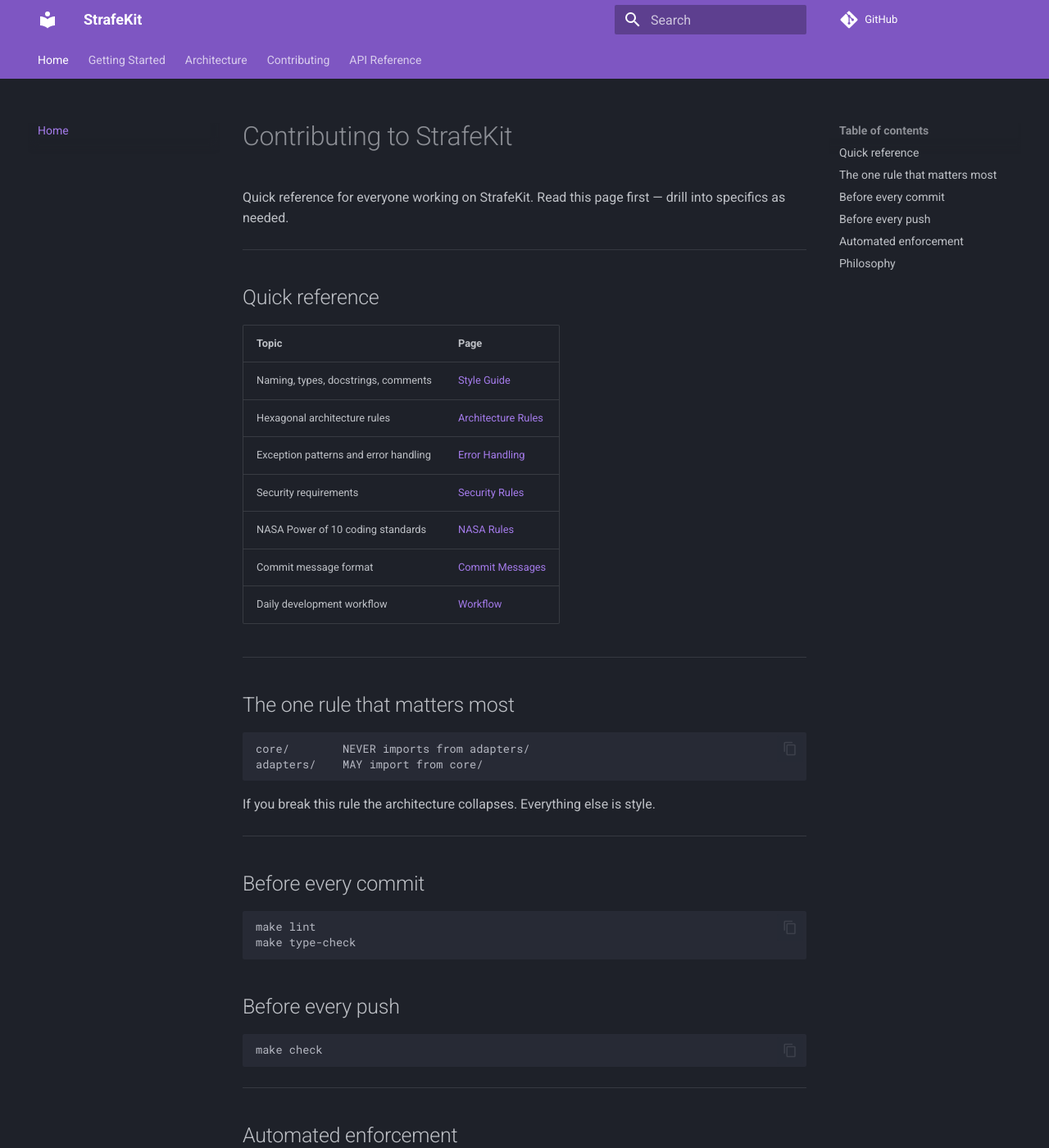
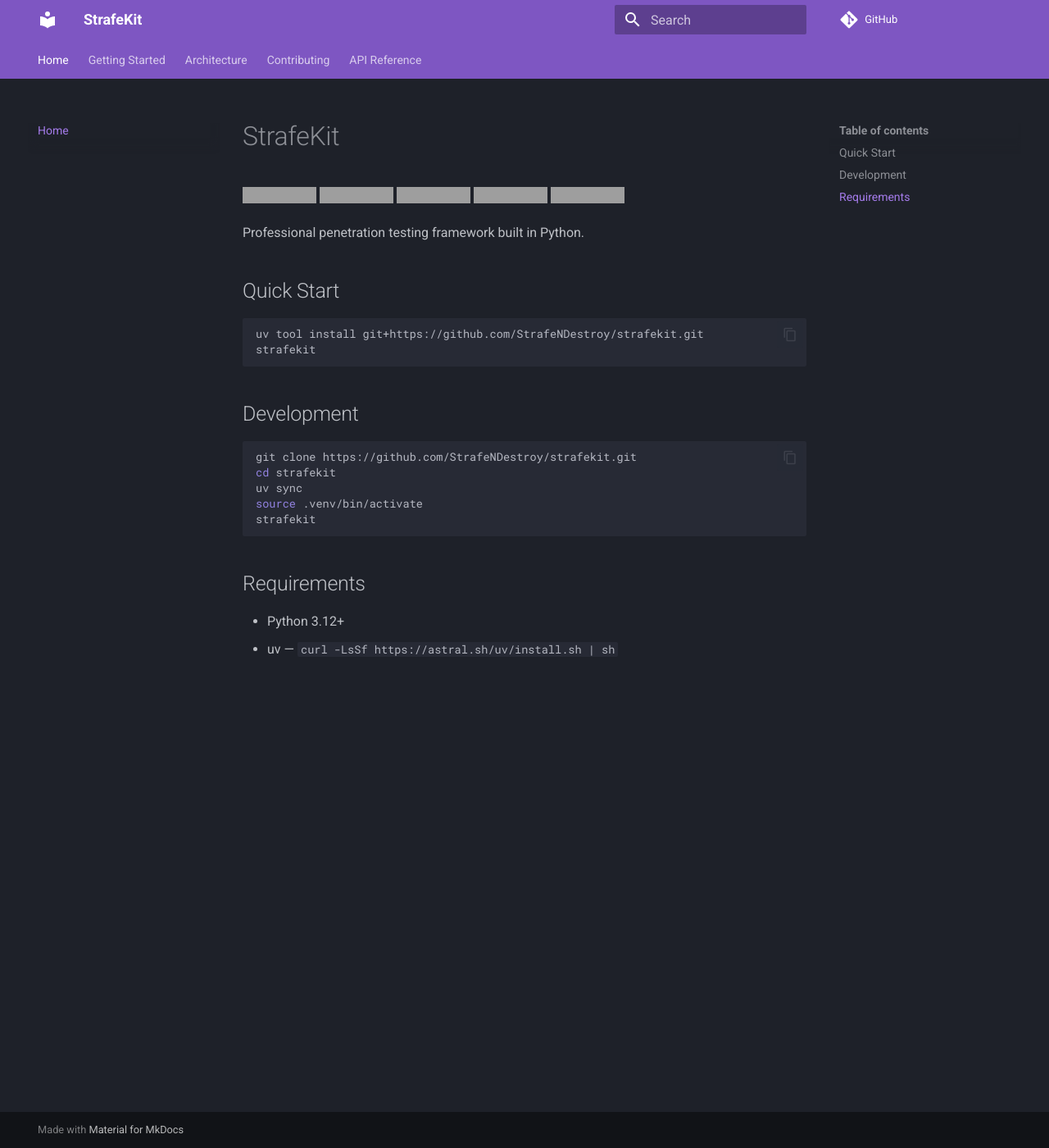
Before and after one commit to StrafeNDestroy/strafekit, an MkDocs documentation site: the page built from docs/index.md, in a window 1280 px wide and 1400 px high. Shown: the whole window at 82% size. Built offline with MkDocs 1.6.1 and Material for MkDocs 9.7.7, drawn with Linux system fonts in a browser that asks for light colours; comment, search, counter and statistics services are not loaded; some of the changed text lies outside the part shown; grey boxes are pictures that could not be loaded.

Commit message:
docs: add CI and status badges to README and index

````diff
--- a/docs/index.md
+++ b/docs/index.md
@@ -1,71 +1,31 @@
-# Contributing to StrafeKit
+# StrafeKit
 
-Quick reference for everyone working on StrafeKit.
-Read this page first — drill into specifics as needed.
+![CI](https://github.com/StrafeNDestroy/strafekit/actions/workflows/ci.yml/badge.svg)
+![Python](https://img.shields.io/badge/python-3.12+-blue)
+![License](https://img.shields.io/badge/license-MIT-green)
+![Platform](https://img.shields.io/badge/platform-linux-lightgrey)
+![Status](https://img.shields.io/badge/status-active_development-orange)
 
----
+Professional penetration testing framework built in Python.
 
-## Quick reference
+## Quick Start
 
-| Topic | Page |
-|---|---|
-| Naming, types, docstrings, comments | [Style Guide](style.md) |
-| Hexagonal architecture rules | [Architecture Rules](architecture.md) |
-| Exception patterns and error handling | [Error Handling](error-handling.md) |
-| Security requirements | [Security Rules](security.md) |
-| NASA Power of 10 coding standards | [NASA Rules](nasa-rules.md) |
-| Commit message format | [Commit Messages](commits.md) |
-| Daily development workflow | [Workflow](workflow.md) |
-
----
-
-## The one rule that matters most
-
-```
-core/        NEVER imports from adapters/
-adapters/    MAY import from core/
+```bash
+uv tool install git+https://github.com/StrafeNDestroy/strafekit.git
+strafekit
 ```
 
-If you break this rule the architecture collapses. Everything else is style.
-
----
-
-## Before every commit
+## Development
 
 ```bash
-make lint
-make type-check
+git clone https://github.com/StrafeNDestroy/strafekit.git
+cd strafekit
+uv sync
+source .venv/bin/activate
+strafekit
 ```
 
-## Before every push
+## Requirements
 
-```bash
-make check
-```
-
----
-
-## Automated enforcement
-
-These run automatically — you cannot commit code that violates them:
-
-| Tool | Enforces |
-|---|---|
-| ruff | linting and formatting |
-| mypy | type checking |
-| bandit | security scanning |
-| commitizen | commit message format |
-| pre-commit | runs all of the above on every commit |
-
----
-
-## Philosophy
-
-Inspired by systems programming clarity and NASA/JPL Power of 10 standards.
-Built for security professionals who need reliable, readable, maintainable tooling.
-
-- Code should read like documentation
-- Prefer explicit over implicit
-- If it is not obvious why — explain it in a comment
-- Reliability over cleverness
-- A junior developer should be able to read any function and understand it
+- Python 3.12+
+- uv — `curl -LsSf https://astral.sh/uv/install.sh | sh`
````
Also changed, not shown: docs/contributing/index.md (+5 -0 lines).
